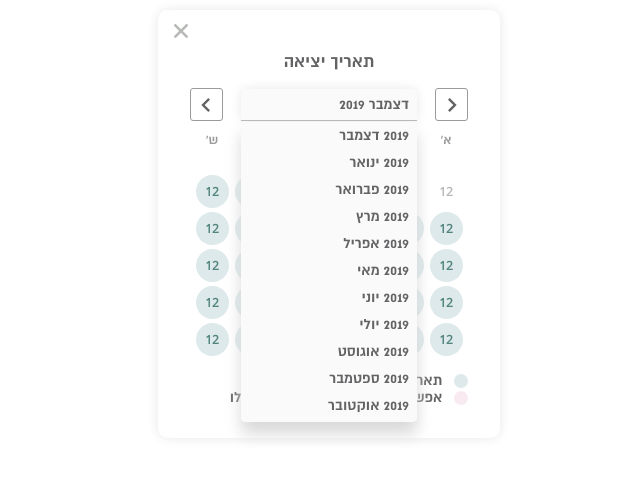
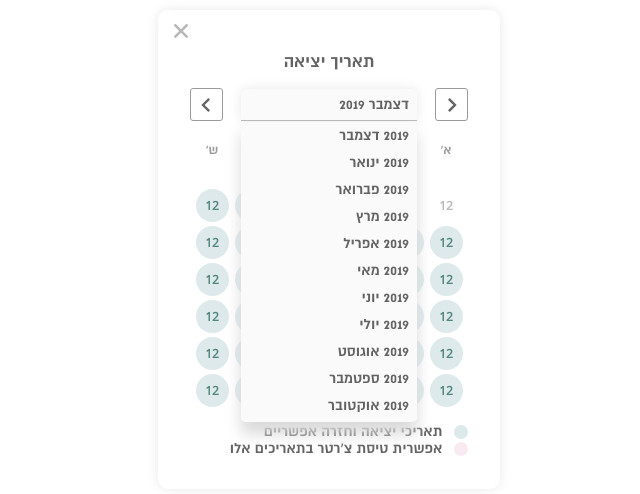
Before and after one commit to royair/react-datepicker, a React (Create React App) app: page / in a window 1280 px wide. Shown: the top 494 px of the page, without its empty margins (311-951 px from the left). Built offline with nearby package versions, Linux system fonts and the light colour scheme.

Commit message:
fix styling to match design

```diff
--- a/src/datepicker/datepicker.jsx
+++ b/src/datepicker/datepicker.jsx
@@ -120,6 +120,16 @@ class Datepicker extends Component {
             <span className="day selectable">12</span>
           </div>
 
+          <div className="week">
+            <span className="day selectable">12</span>
+            <span className="day selectable">12</span>
+            <span className="day selectable ">12</span>
+            <span className="day selectable">12</span>
+            <span className="day selectable">12</span>
+            <span className="day selectable">12</span>
+            <span className="day selectable">12</span>
+          </div>
+
           <div className="legend">
             <ul>
               <li>
--- a/src/datepicker/datepicker.scss
+++ b/src/datepicker/datepicker.scss
@@ -32,7 +32,7 @@ $size: 33px;
   }
 
   .days-of-week {
-    margin: 10px 0;
+    margin: 20px 0 14px 0;
 
     .day {
       display: inline-block;
@@ -192,13 +192,13 @@ $size: 33px;
           box-shadow: 0px 12px 16px 0px rgba(217, 217, 217, 1);
 
           &::-webkit-scrollbar {
-            width: 18px;
+            width: 15px;
             padding: 0 2px;
           }
 
           &::-webkit-scrollbar-thumb {
             background: $light-gray;
-            border: 6px solid rgba(0, 0, 0, 0);
+            border: 4px solid rgba(0, 0, 0, 0);
             background-clip: padding-box;
             border-radius: 9px;
           }
```
